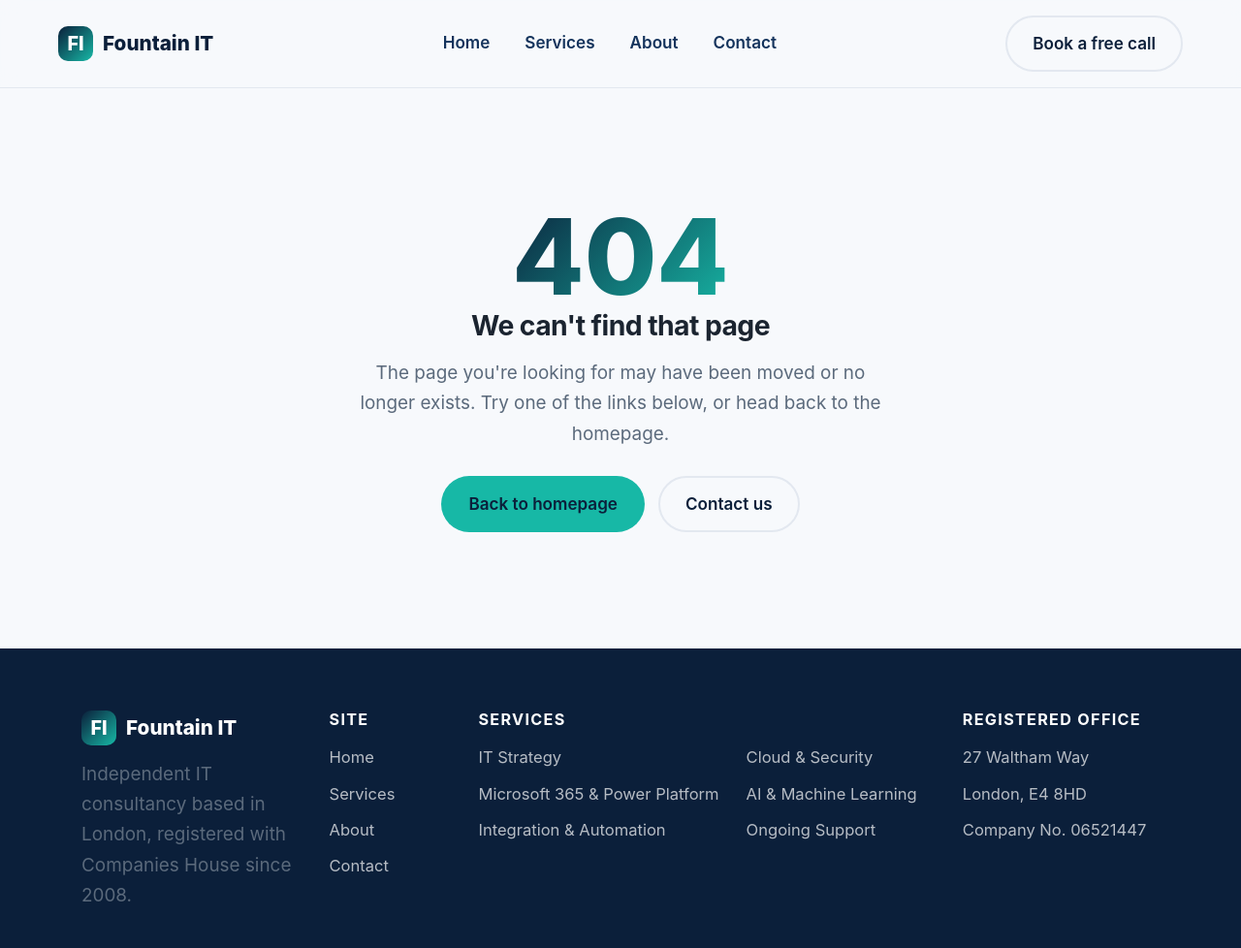
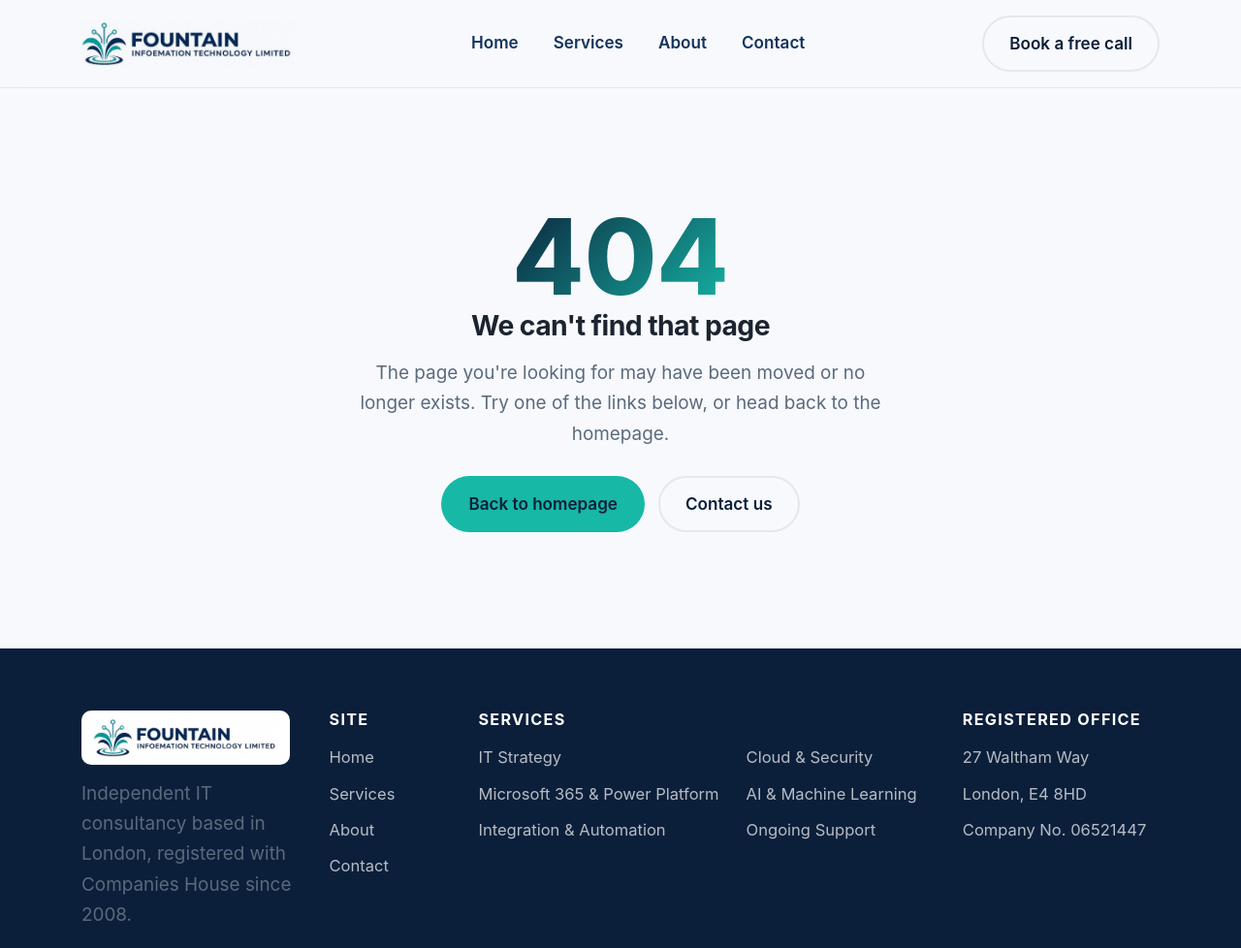
Before and after one commit to yomzywayne/fountain-information, a plain HTML site: page website/404.html in a window 1280 px wide. Shown: the top 978 px of the page at 97% size. Drawn offline with Linux system fonts and the light colour scheme.

Commit message:
Replace text logo with company logo image

```diff
--- a/website/404.html
+++ b/website/404.html
@@ -14,10 +14,7 @@
 
   <header class="site-header">
     <nav class="nav container">
-      <a href="index.html" class="brand">
-        <span class="brand-mark">FI</span>
-        Fountain IT
-      </a>
+      <a href="index.html" class="brand"><img src="assets/logo.png" alt="Fountain Information Technology Limited" class="brand-logo" width="486" height="102" /></a>
       <div class="nav-links">
         <a href="index.html">Home</a>
         <a href="services.html">Services</a>
@@ -49,10 +46,7 @@
     <div class="container">
       <div class="footer-grid">
         <div class="footer-brand">
-          <a href="index.html" class="brand">
-            <span class="brand-mark">FI</span>
-            Fountain IT
-          </a>
+          <a href="index.html" class="brand"><img src="assets/logo.png" alt="Fountain Information Technology Limited" class="brand-logo" width="486" height="102" /></a>
           <p>Independent IT consultancy based in London, registered with Companies House since 2008.</p>
         </div>
         <div>
--- a/website/css/styles.css
+++ b/website/css/styles.css
@@ -161,7 +161,8 @@ ul {
   display: flex;
   align-items: center;
   justify-content: space-between;
-  padding: 16px 0;
+  padding-top: 16px;
+  padding-bottom: 16px;
 }
 
 .brand {
@@ -173,18 +174,10 @@ ul {
   color: var(--navy);
 }
 
-.brand-mark {
-  width: 36px;
-  height: 36px;
-  border-radius: 10px;
-  background: linear-gradient(135deg, var(--navy) 0%, var(--teal) 100%);
-  display: flex;
-  align-items: center;
-  justify-content: center;
-  color: #fff;
-  font-weight: 800;
-  font-size: 1.1rem;
-  flex-shrink: 0;
+.brand-logo {
+  display: block;
+  height: 46px;
+  width: auto;
 }
 
 .nav-links {
@@ -758,8 +751,15 @@ form.contact-form {
 }
 
 .footer-brand .brand {
-  color: #fff;
+  display: inline-flex;
   margin-bottom: 14px;
+  padding: 8px 12px;
+  background: #fff;
+  border-radius: 10px;
+}
+
+.footer-brand .brand-logo {
+  height: 40px;
 }
 
 .footer-grid h4 {
```
Also changed, not shown: website/about.html (+2 -8 lines), website/contact.html (+2 -8 lines), website/index.html (+2 -8 lines), website/services.html (+2 -8 lines), website/assets/logo.png (added).
